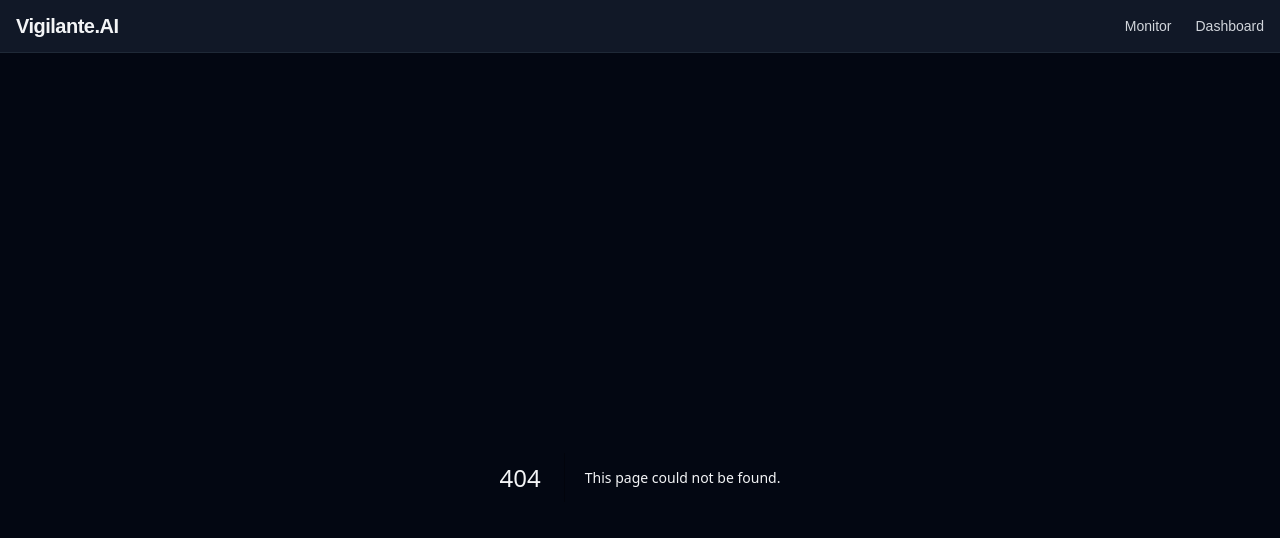
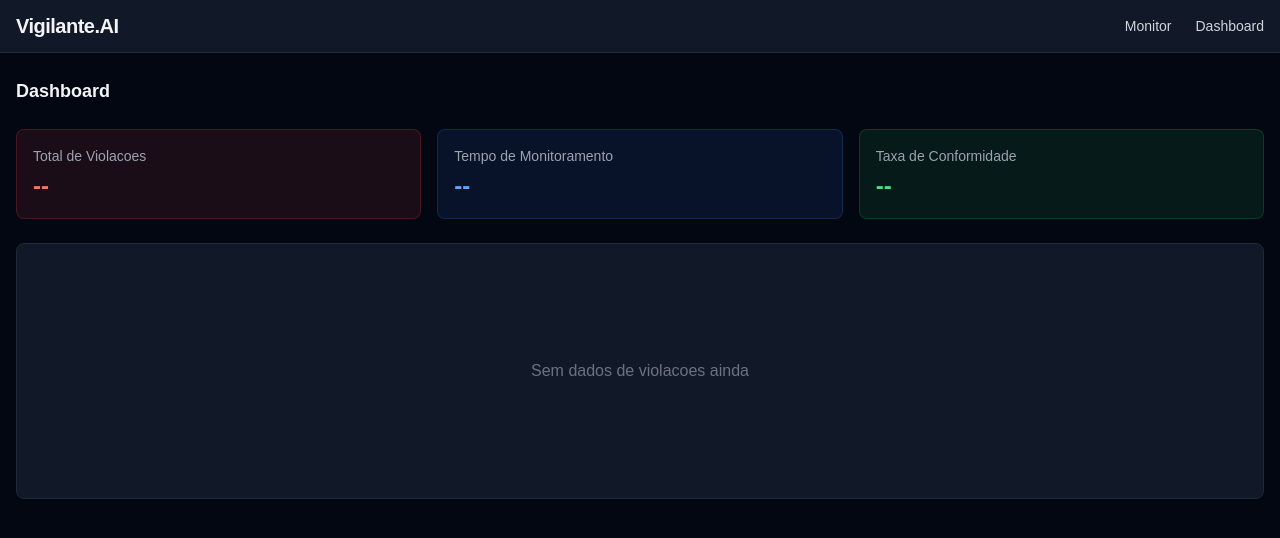
Before and after one commit to badmuriss/vigilante-ai, a Next.js app in the folder frontend/: page /dashboard in a window 1280 px wide. Before the commit this address had no page. Shown: the top 538 px of the page. Built offline with nearby package versions, Linux system fonts and the light colour scheme; no server answers.

Commit message:
feat: US-010 - Pagina de dashboard com estatisticas

```diff
--- /dev/null
+++ b/frontend/src/app/dashboard/page.tsx
@@ -0,0 +1,34 @@
+"use client";
+
+import { useEffect, useState, useCallback } from "react";
+import type { SessionStats } from "@/types";
+import { getStats } from "@/lib/api";
+import StatsCards from "@/components/StatsCards";
+import ViolationsChart from "@/components/ViolationsChart";
+
+export default function DashboardPage() {
+  const [stats, setStats] = useState<SessionStats | null>(null);
+
+  const fetchStats = useCallback(async () => {
+    try {
+      const data = await getStats();
+      setStats(data);
+    } catch {
+      // Backend may be offline
+    }
+  }, []);
+
+  useEffect(() => {
+    fetchStats();
+    const interval = setInterval(fetchStats, 5000);
+    return () => clearInterval(interval);
+  }, [fetchStats]);
+
+  return (
+    <div className="space-y-6">
+      <h2 className="text-lg font-semibold">Dashboard</h2>
+      <StatsCards stats={stats} />
+      <ViolationsChart timeline={stats?.violations_timeline ?? []} />
+    </div>
+  );
+}
--- /dev/null
+++ b/frontend/src/components/StatsCards.tsx
@@ -0,0 +1,55 @@
+"use client";
+
+import type { SessionStats } from "@/types";
+
+interface StatsCardsProps {
+  stats: SessionStats | null;
+}
+
+function formatDuration(seconds: number): string {
+  const h = Math.floor(seconds / 3600);
+  const m = Math.floor((seconds % 3600) / 60);
+  const s = Math.floor(seconds % 60);
+  if (h > 0) return `${h}h ${m}m ${s}s`;
+  if (m > 0) return `${m}m ${s}s`;
+  return `${s}s`;
+}
+
+const cards = [
+  {
+    label: "Total de Violacoes",
+    getValue: (s: SessionStats) => s.total_violations.toString(),
+    color: "text-red-400",
+    bg: "bg-red-500/10 border-red-500/20",
+  },
+  {
+    label: "Tempo de Monitoramento",
+    getValue: (s: SessionStats) => formatDuration(s.session_duration_seconds),
+    color: "text-blue-400",
+    bg: "bg-blue-500/10 border-blue-500/20",
+  },
+  {
+    label: "Taxa de Conformidade",
+    getValue: (s: SessionStats) => `${(s.compliance_rate * 100).toFixed(1)}%`,
+    color: "text-green-400",
+    bg: "bg-green-500/10 border-green-500/20",
+  },
+] as const;
+
+export default function StatsCards({ stats }: StatsCardsProps) {
+  return (
+    <div className="grid grid-cols-1 gap-4 sm:grid-cols-3">
+      {cards.map((card) => (
+        <div
+          key={card.label}
+          className={`rounded-lg border p-4 ${card.bg}`}
+        >
+          <p className="text-sm text-gray-400">{card.label}</p>
+          <p className={`mt-1 text-2xl font-bold ${card.color}`}>
+            {stats ? card.getValue(stats) : "--"}
+          </p>
+        </div>
+      ))}
+    </div>
+  );
+}
--- /dev/null
+++ b/frontend/src/components/ViolationsChart.tsx
@@ -0,0 +1,67 @@
+"use client";
+
+import type { ViolationTimelineEntry } from "@/types";
+import {
+  LineChart,
+  Line,
+  XAxis,
+  YAxis,
+  CartesianGrid,
+  Tooltip,
+  ResponsiveContainer,
+} from "recharts";
+
+interface ViolationsChartProps {
+  timeline: ViolationTimelineEntry[];
+}
+
+function formatTime(timestamp: string): string {
+  const date = new Date(timestamp);
+  return date.toLocaleTimeString("pt-BR", { hour: "2-digit", minute: "2-digit" });
+}
+
+export default function ViolationsChart({ timeline }: ViolationsChartProps) {
+  const data = timeline.map((entry) => ({
+    time: formatTime(entry.timestamp),
+    violacoes: entry.count,
+  }));
+
+  if (data.length === 0) {
+    return (
+      <div className="flex h-64 items-center justify-center rounded-lg border border-gray-800 bg-gray-900 text-gray-500">
+        Sem dados de violacoes ainda
+      </div>
+    );
+  }
+
+  return (
+    <div className="rounded-lg border border-gray-800 bg-gray-900 p-4">
+      <h3 className="mb-4 text-sm font-medium text-gray-400">
+        Violacoes ao longo do tempo (ultimos 30 min)
+      </h3>
+      <ResponsiveContainer width="100%" height={256}>
+        <LineChart data={data}>
+          <CartesianGrid strokeDasharray="3 3" stroke="#374151" />
+          <XAxis dataKey="time" stroke="#9ca3af" fontSize={12} />
+          <YAxis stroke="#9ca3af" fontSize={12} allowDecimals={false} />
+          <Tooltip
+            contentStyle={{
+              backgroundColor: "#1f2937",
+              border: "1px solid #374151",
+              borderRadius: "0.5rem",
+              color: "#f3f4f6",
+            }}
+          />
+          <Line
+            type="monotone"
+            dataKey="violacoes"
+            stroke="#ef4444"
+            strokeWidth={2}
+            dot={{ fill: "#ef4444", r: 3 }}
+            activeDot={{ r: 5 }}
+          />
+        </LineChart>
+      </ResponsiveContainer>
+    </div>
+  );
+}
```
Also changed, not shown: frontend/package.json (+5 -4 lines), 1 other file (tests, documents, lock files or other folders).
